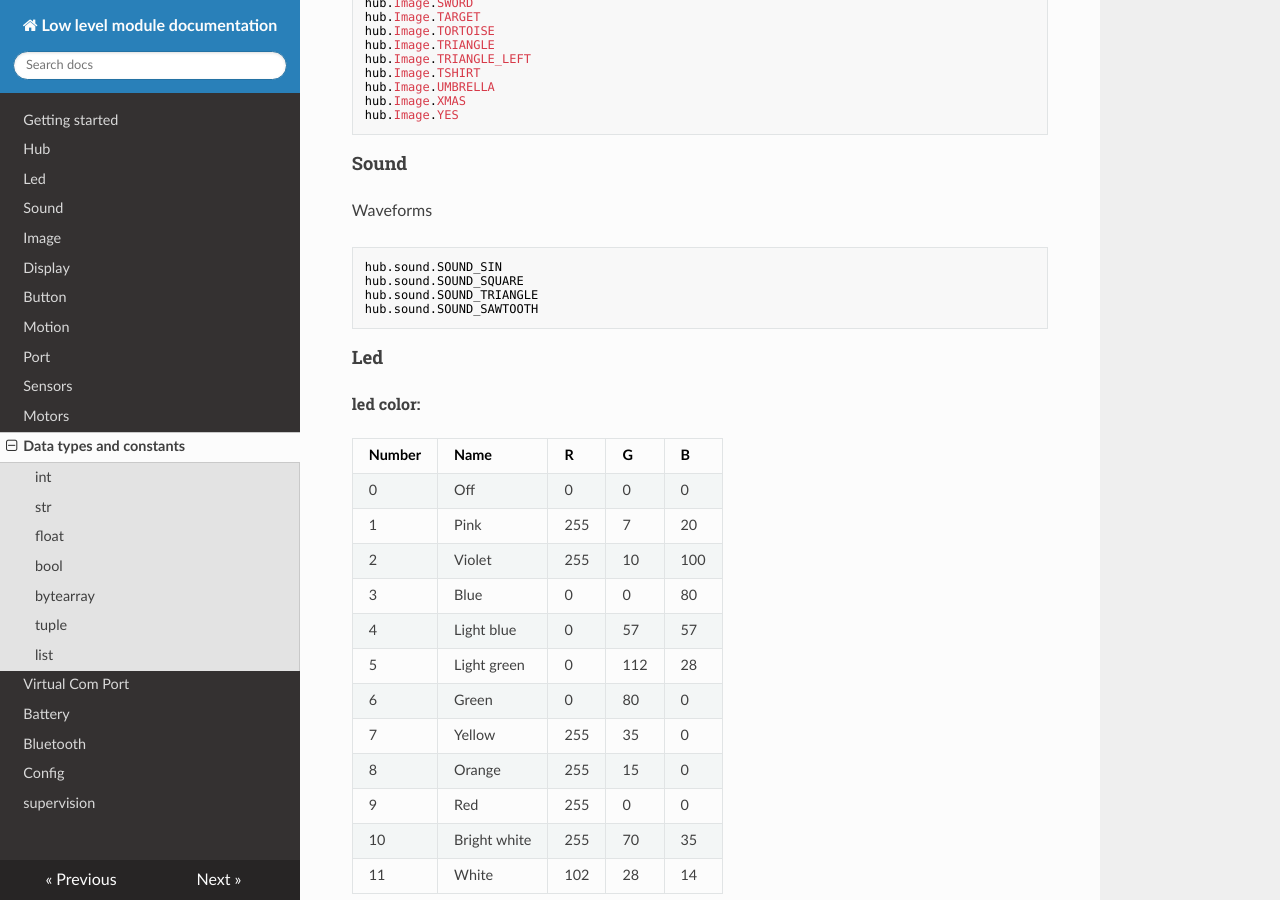
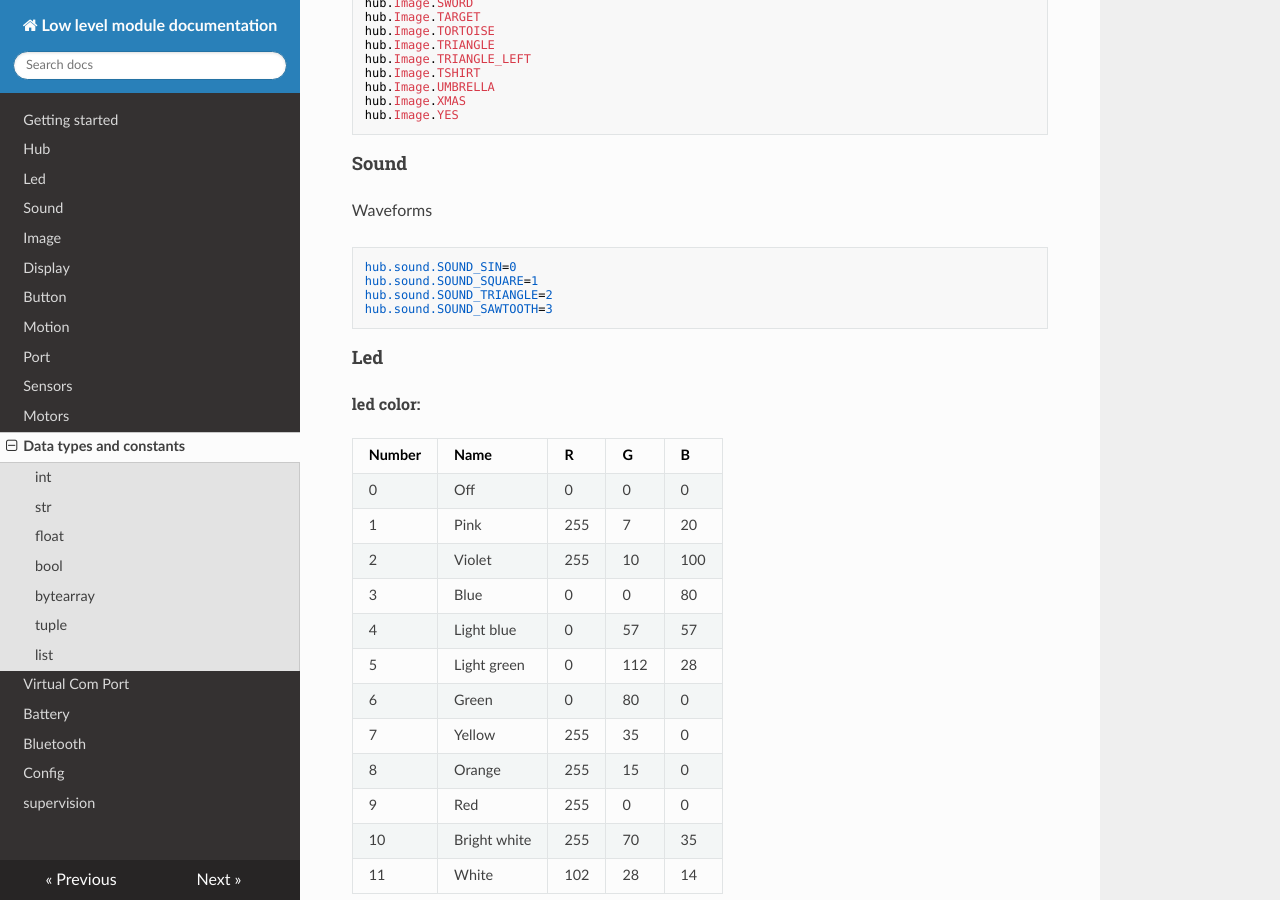
Before and after one commit to NStrijbosch/hub-module-notes, an MkDocs documentation site: the page built from docs/data_types.md, in a window 1280 px wide and 900 px high, scrolled down 2032 px. Built offline with MkDocs 1.6.1, drawn with Linux system fonts in a browser that asks for light colours; nearby versions of some CDN libraries.

Commit message:
Update data_types.md

````diff
--- a/docs/data_types.md
+++ b/docs/data_types.md
@@ -133,10 +133,10 @@ hub.Image.YES
 Waveforms
 
 ```
-hub.sound.SOUND_SIN
-hub.sound.SOUND_SQUARE
-hub.sound.SOUND_TRIANGLE
-hub.sound.SOUND_SAWTOOTH
+hub.sound.SOUND_SIN=0
+hub.sound.SOUND_SQUARE=1
+hub.sound.SOUND_TRIANGLE=2
+hub.sound.SOUND_SAWTOOTH=3
 ```
 
 ## Led
````
